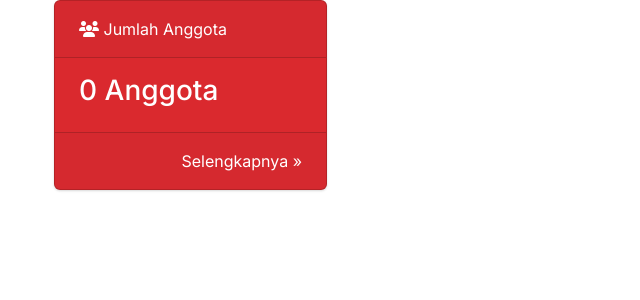
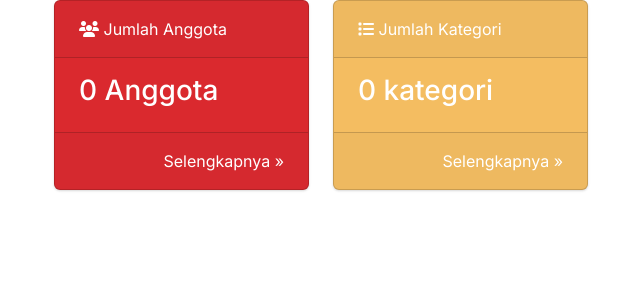
Before and after one commit to Magang-KBS/Perpustakaan, a Laravel app: page / in a window 1280 px wide. Shown: the part 67-367 px from the top of the page, without its empty margins (40-680 px from the left). Run offline with Laravel 12, Linux system fonts and the light colour scheme; data that the repository does not hold is empty; parts of the project's set-up code (start-up, migrations or seed data) failed here and were passed over.

Commit message:
crud kategori

```diff
--- a/app/Http/Controllers/pageController.php
+++ b/app/Http/Controllers/pageController.php
@@ -3,6 +3,7 @@
 namespace App\Http\Controllers;
 
 use App\Models\Anggota;
+use App\Models\kategori;
 use Illuminate\Http\Request;
 
 class pageController extends Controller
@@ -11,6 +12,7 @@
 
         $title = 'Home';
         $jumlah_anggota = Anggota::count();
-        return view('home', compact('title', 'jumlah_anggota'));
+        $jumlah_kategori = kategori::count();
+        return view('home', compact('title', 'jumlah_anggota','jumlah_kategori'));
 
 }}
--- a/resources/views/home.blade.php
+++ b/resources/views/home.blade.php
@@ -1,10 +1,11 @@
 @extends('layout.app')
+@section('title'){{'HOME'}} @endsection
 @section('content')
     @auth
         <p>Selamat Datang <b>{{ Auth::user()->username}}</b></p>
     @endauth
-    {{-- <div class="row">
-        <div class="col-md-3">
+        <div class="row">
+        {{--<div class="col-md-3">
             <div class="card bg-primary text-white">
                 <div class="card-header">
                     <i class="fa-solid fa-user"></i> User
@@ -46,19 +47,19 @@
                 </div>
             </div>
         </div>
-            {{-- <div class="col-md-3">
+            <div class="col-md-3">
                 <div class="card bg-warning text-white">
                     <div class="card-header">
                         <i class="fa-solid fa-list"></i> Jumlah Kategori
                     </div>
                     <div class="card-body">
-                        <h3> {{ $jumlah_kategori }} Kategori</h3>
+                        <h3> {{ $jumlah_kategori }} kategori</h3>
                     </div>
                     <div class="card-footer text-end">
                         <a href="{{ route('kategori.index') }}" class="text-white text-decoration-none">Selengkapnya &raquo;</a>
                     </div>
                 </div>
-            </div> --}}
+            </div>
     </div>
     <script src="https://code.highcharts.com/highcharts.js"></script>
     <script src="https://code.highcharts.com/modules/exporting.js"></script>
--- a/resources/views/kategori/edit_kat.blade.php
+++ b/resources/views/kategori/edit_kat.blade.php
@@ -1,4 +1,5 @@
 @extends('layout.app')
+@section('title'){{'Edit Kategori'}} @endsection
 @section('content')
     <div class="row">
         <div class="col-md-6">
--- a/resources/views/kategori/tambah_kat.blade.php
+++ b/resources/views/kategori/tambah_kat.blade.php
@@ -1,4 +1,5 @@
 @extends('layout.app')
+@section('title'){{'Tambah Kategori'}} @endsection
 @section('content')
     <div class="row">
         <div class="col-md-6">
```
